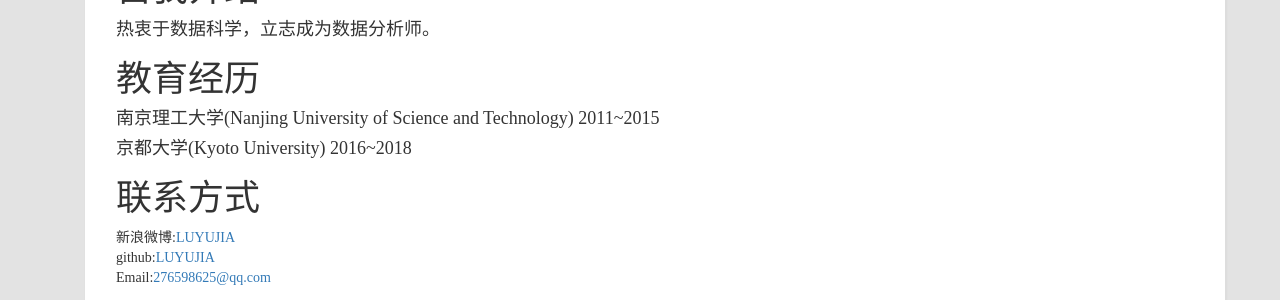
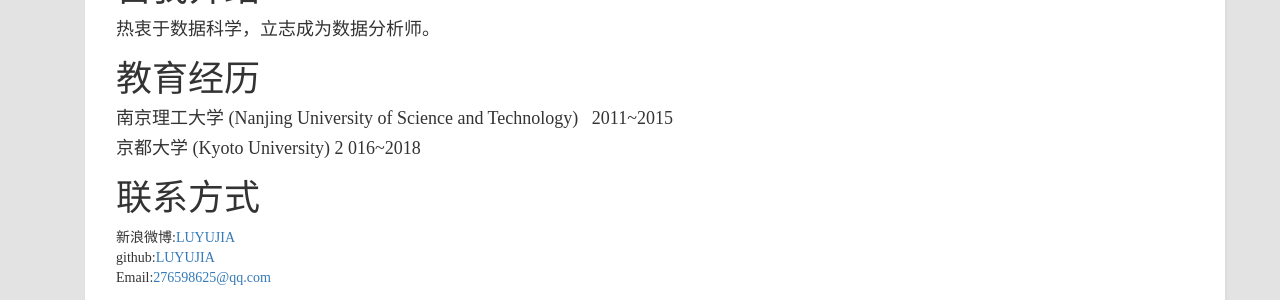
Before and after one commit to LUYUJIA/LUYUJIA.github.io, a Jekyll site: the page built from about.md, in a window 1280 px wide. Shown: the part 281-581 px from the top of the page. Built offline with Jekyll 4.4.1, drawn with Linux system fonts in a browser that asks for light colours; nearby versions of some CDN libraries; comment, search, counter and statistics services are not loaded.

Commit message:
Update about.md

```diff
--- a/about.md
+++ b/about.md
@@ -21,9 +21,9 @@ permalink: /about/
 教育经历
 ===
 
-#### 南京理工大学(Nanjing University of Science and Technology)  2011~2015
+#### 南京理工大学 (Nanjing University of Science and Technology)   2011~2015
 
-#### 京都大学(Kyoto University)  2016~2018
+#### 京都大学 (Kyoto University)  2 016~2018
 
 联系方式
 ===
```
